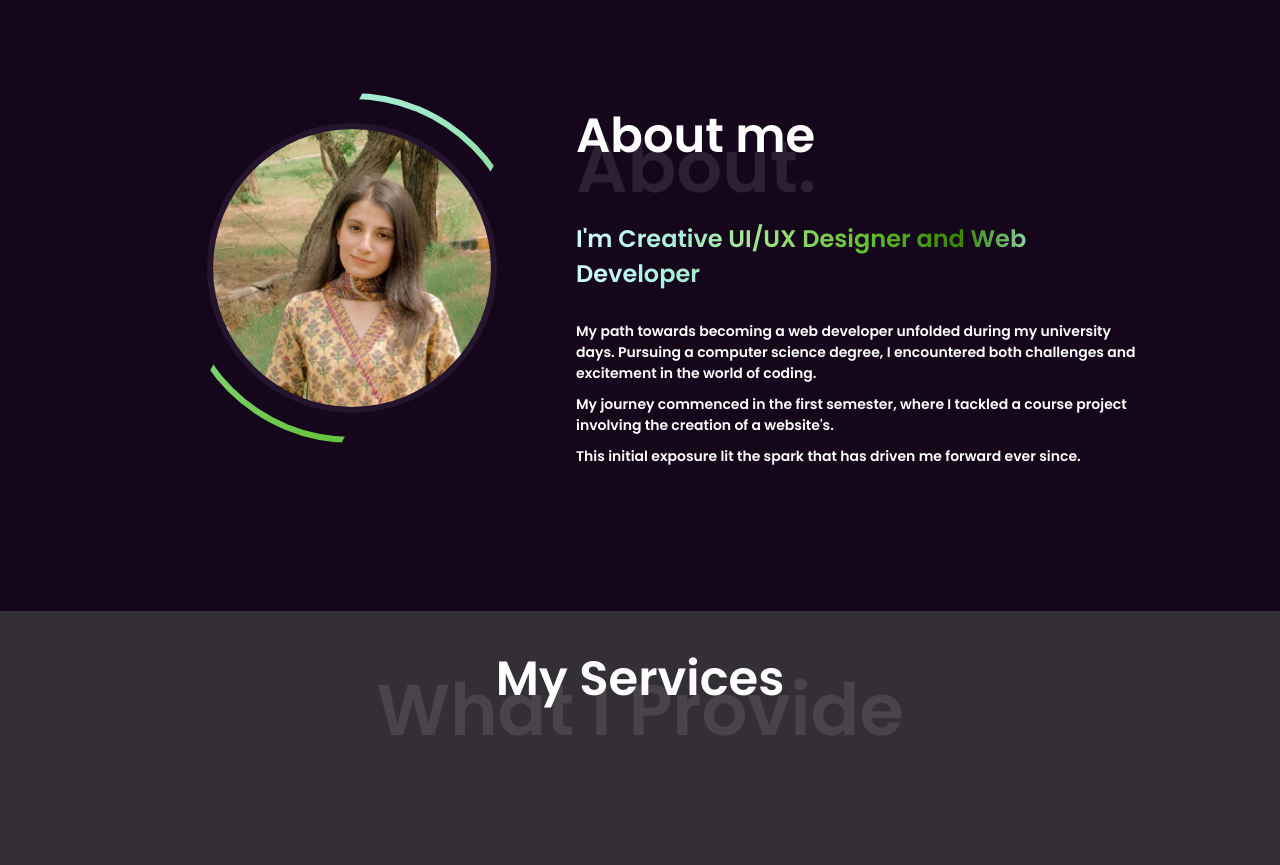
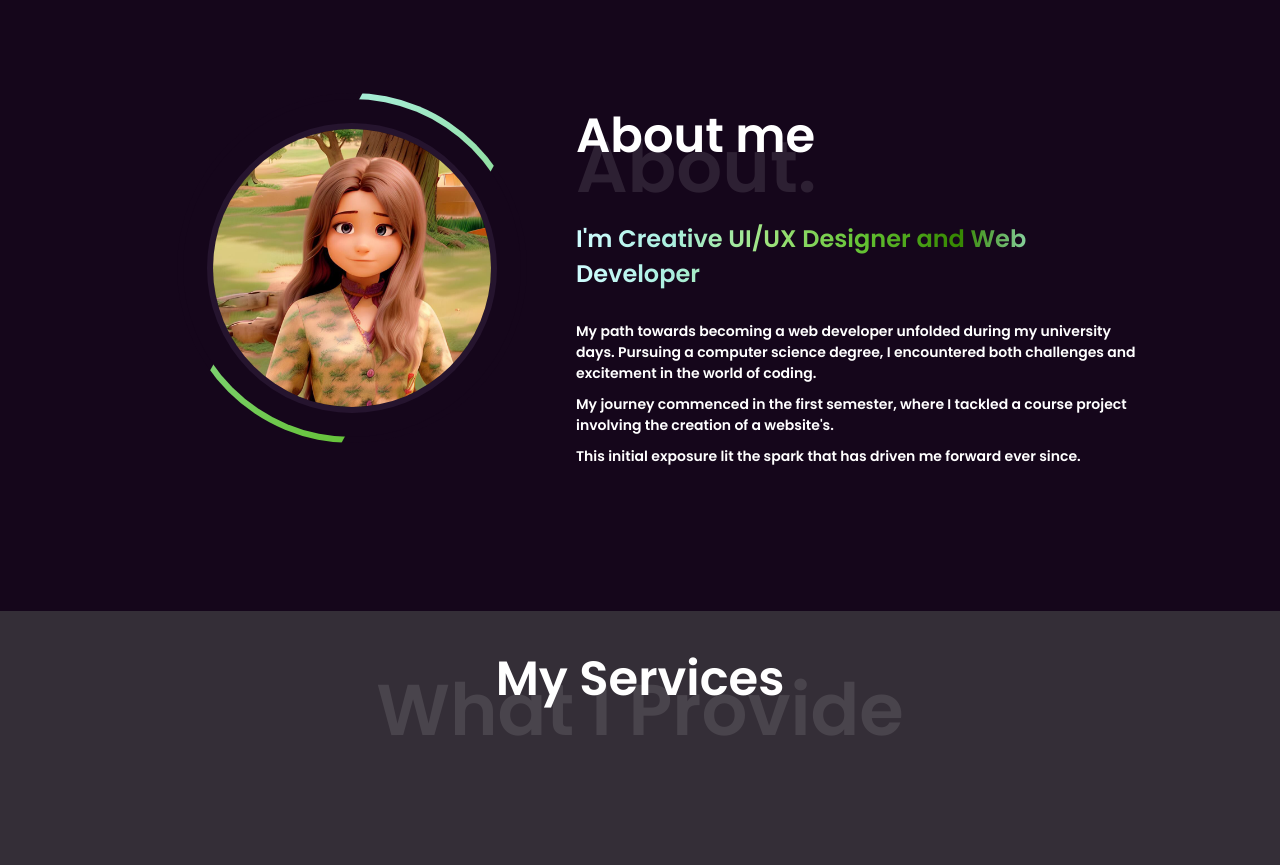
Before and after one commit to NIMRA-ABBASI/Nimra-Portfolio, a plain HTML site: page index.html in a window 1280 px wide. Shown: the part 860-1725 px from the top of the page. Drawn offline with nearby package versions, Linux system fonts and the light colour scheme.

Commit message:
Update profile image

```diff
--- a/index.html
+++ b/index.html
@@ -65,7 +65,7 @@
         <div class="About-image">
             <div class="box">
                 <div class="box-content">
-                    <img src="/images/profile_pic.jpeg">
+                    <img src="/images/me.jpeg">
                 </div>
             </div>
         </div>
```
Also changed, not shown: images/me.jpeg (added), images/profile_pic.jpeg (deleted).
